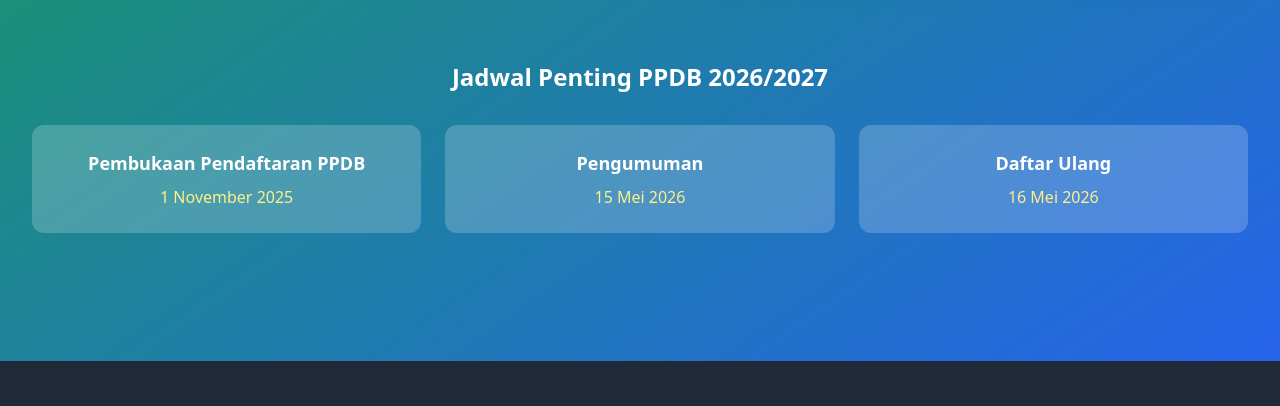
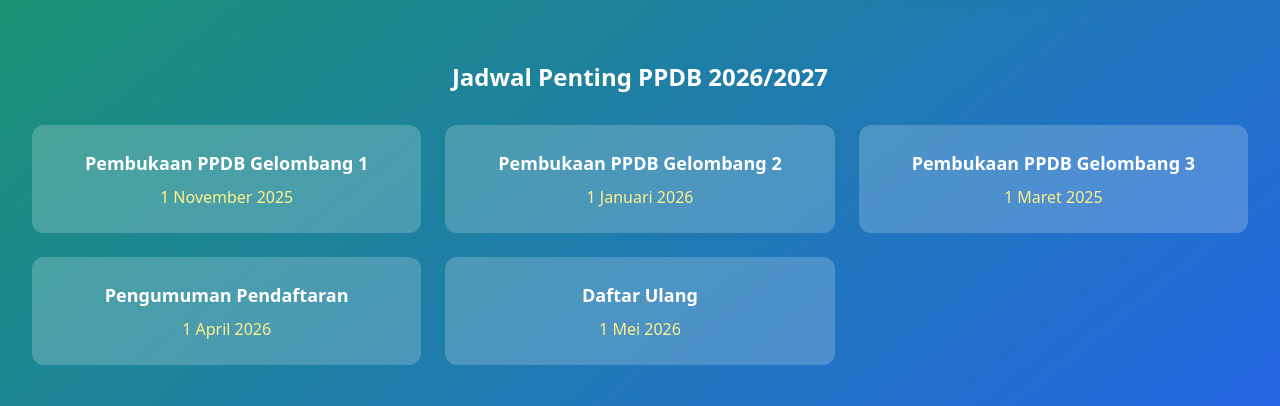
Before and after one commit to tkitalamsmesta/alamsmesta, a plain HTML site: page index.html in a window 1280 px wide. Shown: the part 5911-6317 px from the top of the page. Drawn offline with nearby package versions, Linux system fonts and the light colour scheme.

Commit message:
Update index.html

```diff
--- a/index.html
+++ b/index.html
@@ -857,20 +857,32 @@
             <h3 class="text-2xl font-bold mb-8">
               Jadwal Penting PPDB 2026/2027
             </h3>
-            <div class="grid md:grid-cols-3 gap-6">
+            <div class="grid md:grid-cols-3 justify-center gap-6">
               <div class="bg-white bg-opacity-20 p-6 rounded-xl">
                 <h4 class="font-bold text-lg mb-2">
-                  Pembukaan Pendaftaran PPDB
+                  Pembukaan PPDB Gelombang 1
                 </h4>
                 <p class="text-yellow-200">1 November 2025</p>
               </div>
               <div class="bg-white bg-opacity-20 p-6 rounded-xl">
-                <h4 class="font-bold text-lg mb-2">Pengumuman</h4>
-                <p class="text-yellow-200">15 Mei 2026</p>
+                <h4 class="font-bold text-lg mb-2">
+                  Pembukaan PPDB Gelombang 2
+                </h4>
+                <p class="text-yellow-200">1 Januari 2026</p>
+              </div>
+              <div class="bg-white bg-opacity-20 p-6 rounded-xl">
+                <h4 class="font-bold text-lg mb-2">
+                  Pembukaan PPDB Gelombang 3
+                </h4>
+                <p class="text-yellow-200">1 Maret 2025</p>
+              </div>
+              <div class="bg-white bg-opacity-20 p-6 rounded-xl">
+                <h4 class="font-bold text-lg mb-2">Pengumuman Pendaftaran</h4>
+                <p class="text-yellow-200">1 April 2026</p>
               </div>
               <div class="bg-white bg-opacity-20 p-6 rounded-xl">
                 <h4 class="font-bold text-lg mb-2">Daftar Ulang</h4>
-                <p class="text-yellow-200">16 Mei 2026</p>
+                <p class="text-yellow-200">1 Mei 2026</p>
               </div>
             </div>
           </div>
```
